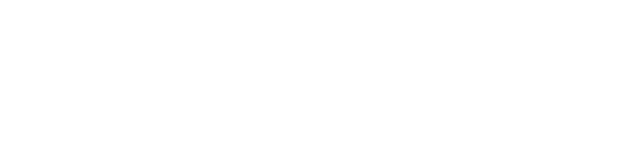
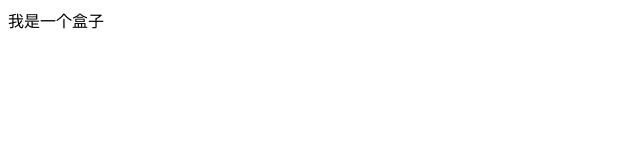
Before and after one commit to CoolMascot/First-warehouse, a plain HTML site: page index.html in a window 1280 px wide. Shown: the whole page, without its empty margins (0-640 px from the left). Drawn offline with Linux system fonts and the light colour scheme.

Commit message:
修改后的index

```diff
--- a/index.html
+++ b/index.html
@@ -9,7 +9,7 @@
 </head>
 
 <body>
-
+    <div>我是一个盒子</div>
 </body>
 
 </html>
```
